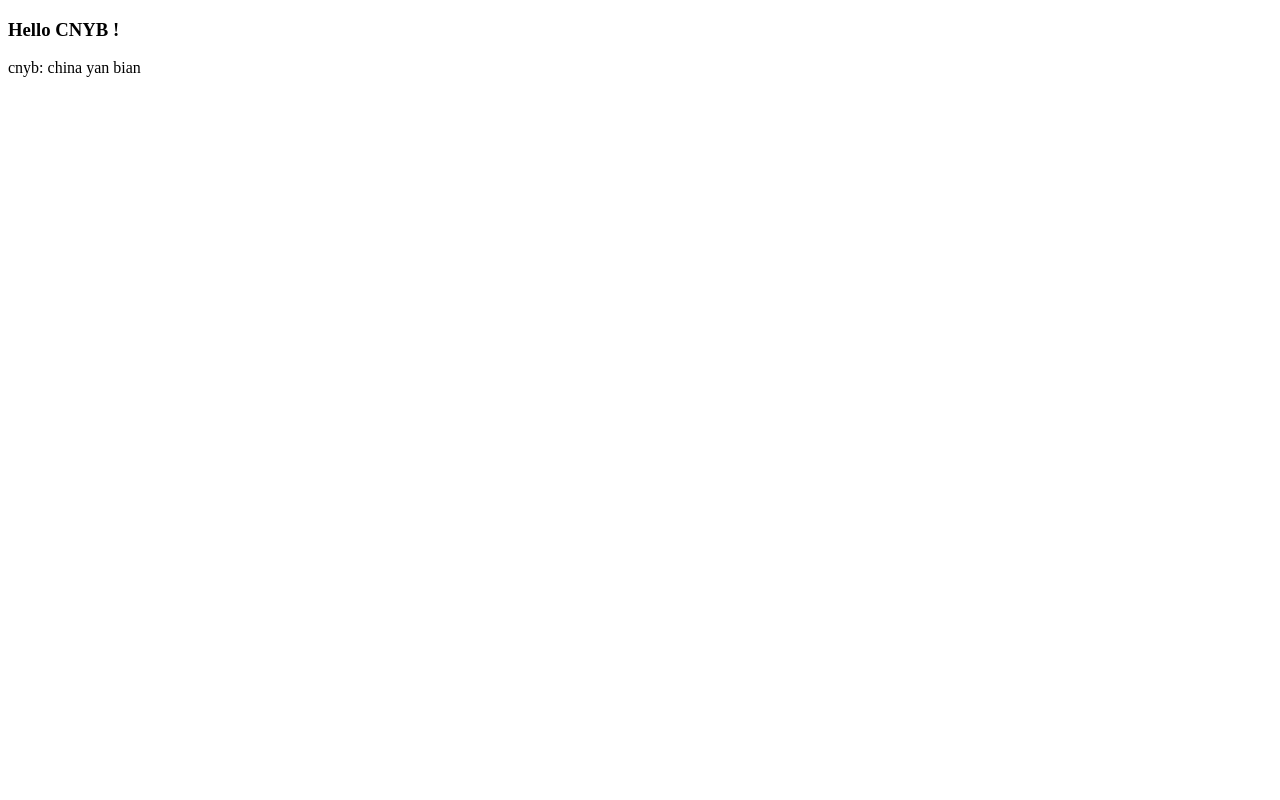
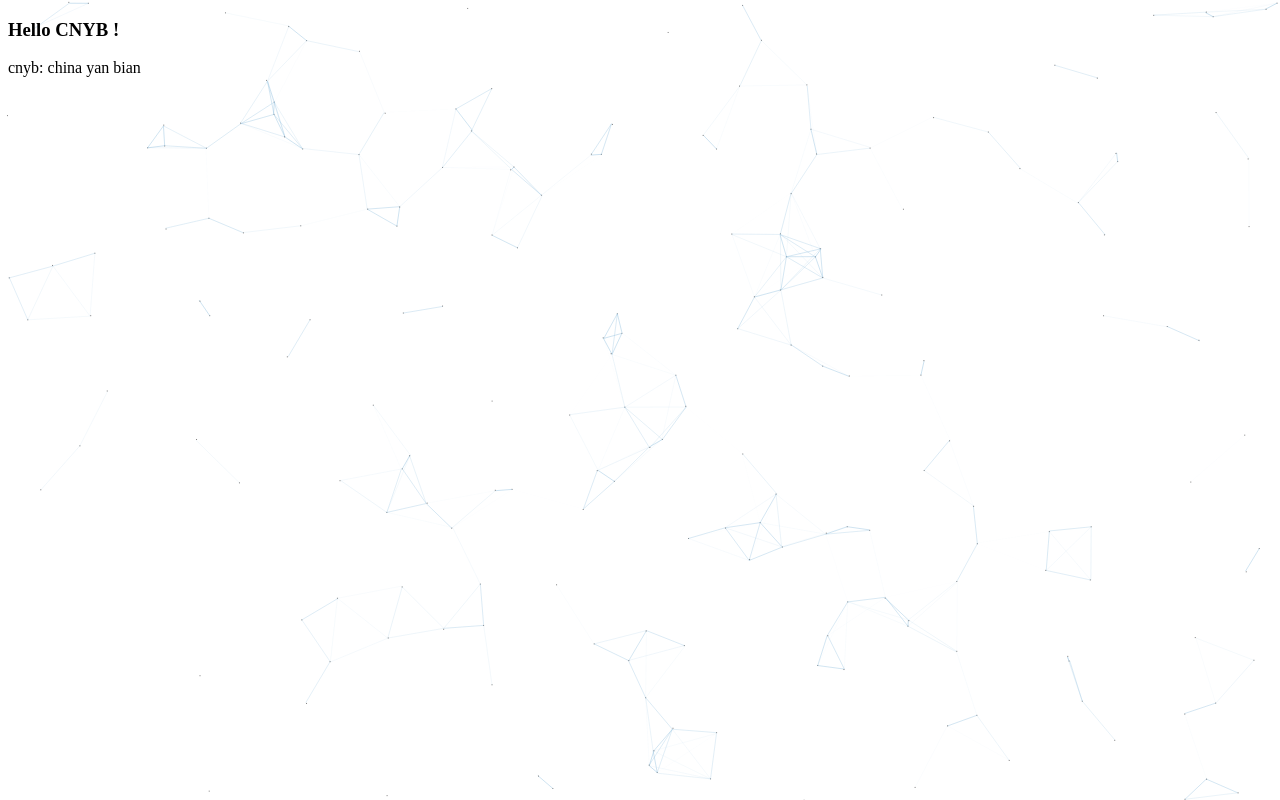
Before and after one commit to cnyb-kwange/cnyb, a plain HTML site: page index.html in a window 1280 px wide. Drawn offline with Linux system fonts and the light colour scheme.

Commit message:
Update index.html

```diff
--- a/index.html
+++ b/index.html
@@ -8,7 +8,7 @@
   <div>
     cnyb: china yan bian
   </div>
-  <script type="text/javascript" id="c_n_script" src="//cdn.sojson.com/js/common/canvas-nest.min.js" color="47,135,193" opacity="0.5" zindex="-2" count="200"></script>
+  <script type="text/javascript" id="c_n_script" src="canvas-nest.min.js" color="47,135,193" opacity="0.5" zindex="-2" count="200"></script>
   <canvas id="c_n19" width="1920" height="1014" style="position: fixed; top: 0px; left: 0px; z-index: -2; opacity: 0.5;"></canvas>
 </body>
 </html>
```
